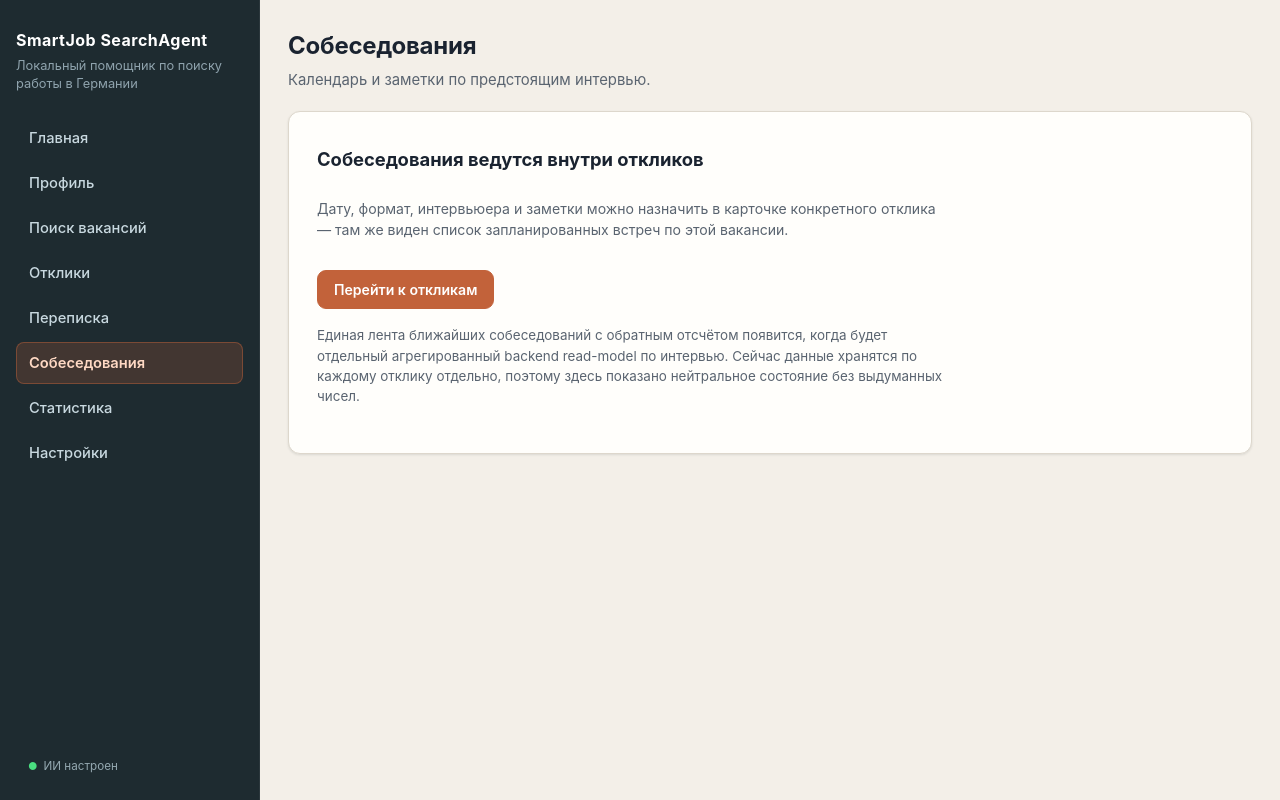
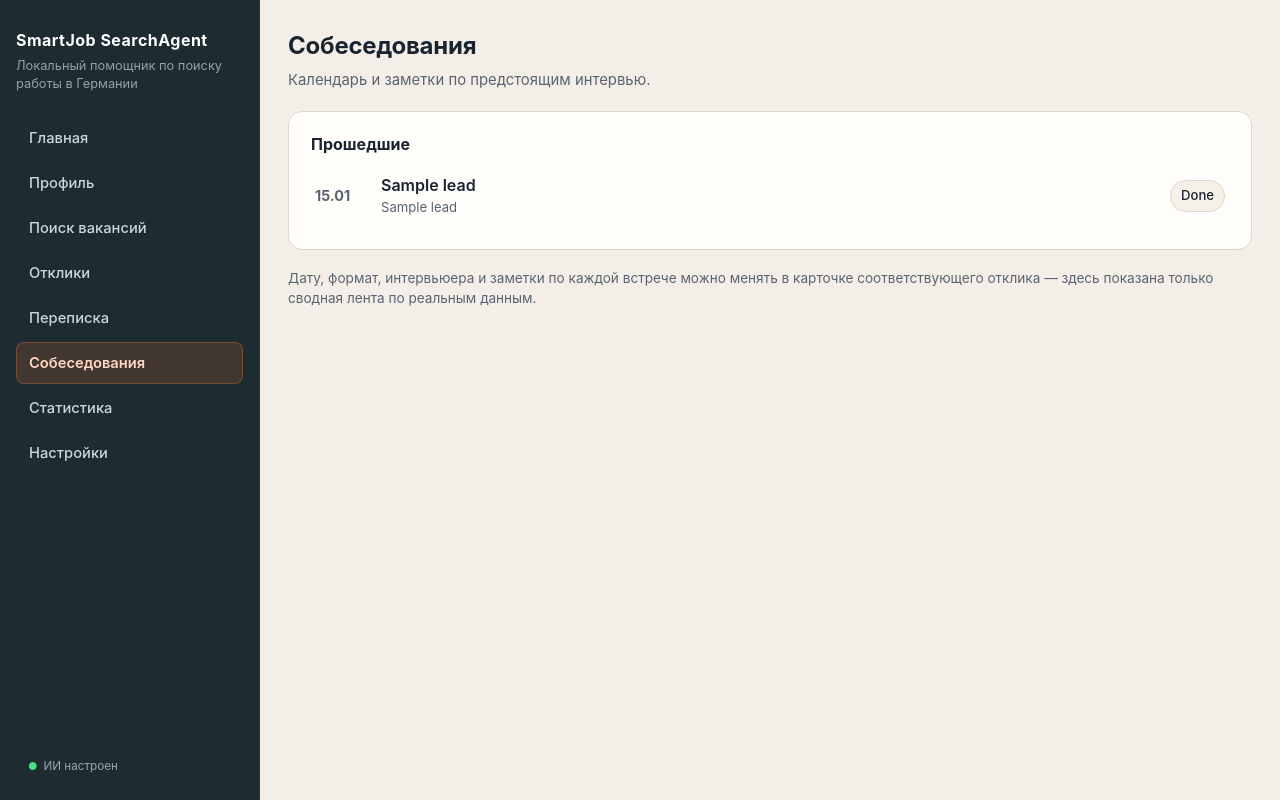
Before and after one commit to vanguar/SearchAgent, a FastAPI app: page /interviews in a window 1280 px wide. Run offline with FastAPI, Linux system fonts and the light colour scheme; tables that the repository leaves empty hold one stand-in row (values such as "Sample post"); some libraries are stand-ins or nearby versions.

Commit message:
Redesign Interviews screen to v2 (real lead data)
Replace the placeholder with a real interview feed built from the same
LeadService.build_dashboard_data read-model GET /dashboard already uses:
- Dark hero card for the nearest upcoming interview (countdown + time,
  title, company/source, real "Открыть отклик" link)
- "Ближайшие" and "Прошедшие" lists from lead.interview_at
- Honest empty state when no interviews are scheduled

No fabricated checklist/materials/reschedule controls — those have no
backend. Presentation-only Jinja helpers added: human_until, ru_month,
upcoming_interview test (all tz-safe for SQLite naive datetimes).

Co-Authored-By: Claude Opus 4.8 <noreply@anthropic.com>
Claude-Session: https://claude.ai/code/session_01E98fwxvfvCcP1bAMDQqrqf

```diff
--- a/app/static/css/app.css
+++ b/app/static/css/app.css
@@ -2684,3 +2684,161 @@ body {
     padding: 5px 12px;
   }
 }
+
+/* ── Interviews screen (redesign v2) ─────────────────────── */
+.iv-shell {
+  display: grid;
+  gap: 16px;
+  max-width: 1320px;
+}
+
+.iv-hero {
+  display: grid;
+  grid-template-columns: auto minmax(0, 1fr) auto;
+  align-items: center;
+  gap: 18px;
+  padding: 20px 22px;
+  border-radius: 16px;
+  background: var(--text-main);
+  color: #fff;
+}
+
+.iv-hero__date {
+  display: grid;
+  place-items: center;
+  width: 66px;
+  height: 66px;
+  border-radius: 14px;
+  background: rgba(255, 255, 255, 0.08);
+  border: 1px solid rgba(255, 255, 255, 0.14);
+}
+
+.iv-hero__date strong {
+  font-size: 1.5rem;
+  font-weight: 760;
+  line-height: 1;
+}
+
+.iv-hero__date span {
+  font-size: 0.72rem;
+  text-transform: uppercase;
+  letter-spacing: 0.06em;
+  color: rgba(255, 255, 255, 0.72);
+}
+
+.iv-hero__body {
+  display: grid;
+  gap: 4px;
+  min-width: 0;
+}
+
+.iv-hero__when {
+  font-size: 0.78rem;
+  font-weight: 700;
+  letter-spacing: 0.04em;
+  text-transform: uppercase;
+  color: var(--accent-soft);
+}
+
+.iv-hero__title {
+  margin: 0;
+  font-size: 1.12rem;
+  font-weight: 700;
+  color: #fff;
+}
+
+.iv-hero__meta {
+  margin: 0;
+  color: rgba(255, 255, 255, 0.72);
+  font-size: 0.9rem;
+}
+
+.iv-hero__actions {
+  display: flex;
+  gap: 8px;
+}
+
+.iv-list {
+  list-style: none;
+  margin: 0;
+  padding: 0;
+  display: grid;
+  gap: 2px;
+}
+
+.iv-row {
+  display: grid;
+  grid-template-columns: 54px 48px minmax(0, 1fr) auto;
+  align-items: center;
+  gap: 12px;
+  padding: 11px 4px;
+  border-top: 1px solid var(--line);
+}
+
+.iv-row:first-child {
+  border-top: none;
+}
+
+.iv-row--past {
+  grid-template-columns: 54px minmax(0, 1fr) auto;
+}
+
+.iv-row__date {
+  font-weight: 650;
+  font-size: 0.9rem;
+  color: var(--text-soft);
+}
+
+.iv-row__time {
+  font-size: 0.88rem;
+  color: var(--text-soft);
+}
+
+.iv-row__main {
+  display: grid;
+  gap: 1px;
+  min-width: 0;
+}
+
+.iv-row__main a {
+  color: var(--text-main);
+  font-weight: 600;
+  text-decoration: none;
+}
+
+.iv-row__main a:hover {
+  color: var(--accent-hover);
+}
+
+.iv-row__sub {
+  color: var(--text-soft);
+  font-size: 0.82rem;
+}
+
+.iv-row__when {
+  font-size: 0.82rem;
+  white-space: nowrap;
+}
+
+.iv-note {
+  margin: 2px 0 0;
+  font-size: 0.85rem;
+}
+
+@media (max-width: 760px) {
+  .iv-hero {
+    grid-template-columns: auto minmax(0, 1fr);
+  }
+  .iv-hero__actions {
+    grid-column: 1 / -1;
+  }
+  .iv-row,
+  .iv-row--past {
+    grid-template-columns: 50px minmax(0, 1fr);
+    grid-auto-flow: row;
+  }
+  .iv-row__time,
+  .iv-row__when {
+    display: none;
+  }
+}
--- a/app/templates/base.html
+++ b/app/templates/base.html
@@ -4,7 +4,7 @@
     <meta charset="utf-8" />
     <meta name="viewport" content="width=device-width, initial-scale=1" />
     <title>{% block title %}{{ page_title }} · {{ app_title }}{% endblock %}</title>
-    <link rel="stylesheet" href="{{ url_for('static', path='css/app.css') }}?v=search-redesign-20260830b" />
+    <link rel="stylesheet" href="{{ url_for('static', path='css/app.css') }}?v=interviews-redesign-20260830c" />
     <script defer src="{{ url_for('static', path='js/app.js') }}?v=query-tabs-20260521"></script>
     <script defer src="https://unpkg.com/htmx.org@1.9.12"></script>
   </head>
--- a/app/templates/pages/interviews.html
+++ b/app/templates/pages/interviews.html
@@ -1,21 +1,100 @@
 {% extends "base.html" %}
 
 {% block content %}
+{% if dashboard.warning_message %}
+<article class="panel">
+  <div class="notice warning">{{ dashboard.warning_message }}</div>
+</article>
+{% endif %}
+
+{% set interview_cards = dashboard.leads | selectattr("lead.interview_at") | list %}
+{% set upcoming = interview_cards | selectattr("lead.interview_at", "upcoming_interview") | sort(attribute="lead.interview_at") | list %}
+{% set past = interview_cards | rejectattr("lead.interview_at", "upcoming_interview") | sort(attribute="lead.interview_at", reverse=True) | list %}
+
+{% if interview_cards %}
+<div class="iv-shell">
+  {% if upcoming %}
+  {% set next_card = upcoming[0] %}
+  {% set next_lead = next_card.lead %}
+  <section class="iv-hero">
+    <div class="iv-hero__date">
+      <strong>{{ next_lead.interview_at.strftime("%d") }}</strong>
+      <span>{{ next_lead.interview_at | ru_month }}</span>
+    </div>
+    <div class="iv-hero__body">
+      <span class="iv-hero__when">
+        {{ next_lead.interview_at | human_until }} · {{ next_lead.interview_at.strftime("%H:%M") }}
+      </span>
+      <h3 class="iv-hero__title">{{ (next_lead.translated_title_ru or next_lead.vacancy_title) | unescape }}</h3>
+      <p class="iv-hero__meta">
+        {{ next_lead.company_name or "Компания не указана" }}
+        {% if next_lead.source_name %} · {{ next_lead.source_name }}{% endif %}
+        {% if next_card.status_label_ru %} · {{ next_card.status_label_ru }}{% endif %}
+      </p>
+    </div>
+    <div class="iv-hero__actions">
+      <a class="btn btn--light" href="/leads/{{ next_lead.id }}">Открыть отклик</a>
+    </div>
+  </section>
+
+  {% if upcoming | length > 1 %}
+  <section class="card">
+    <div class="card__head"><h3 class="card__title">Ближайшие</h3></div>
+    <ul class="iv-list">
+      {% for card in upcoming[1:] %}
+      <li class="iv-row">
+        <span class="iv-row__date">{{ card.lead.interview_at.strftime("%d.%m") }}</span>
+        <span class="iv-row__time">{{ card.lead.interview_at.strftime("%H:%M") }}</span>
+        <span class="iv-row__main">
+          <a href="/leads/{{ card.lead.id }}">{{ (card.lead.translated_title_ru or card.lead.vacancy_title) | unescape }}</a>
+          <span class="iv-row__sub">{{ card.lead.company_name or "Компания не указана" }}</span>
+        </span>
+        <span class="iv-row__when muted">{{ card.lead.interview_at | human_until }}</span>
+      </li>
+      {% endfor %}
+    </ul>
+  </section>
+  {% endif %}
+  {% endif %}
+
+  {% if past %}
+  <section class="card">
+    <div class="card__head"><h3 class="card__title">Прошедшие</h3></div>
+    <ul class="iv-list">
+      {% for card in past %}
+      <li class="iv-row iv-row--past">
+        <span class="iv-row__date">{{ card.lead.interview_at.strftime("%d.%m") }}</span>
+        <span class="iv-row__main">
+          <a href="/leads/{{ card.lead.id }}">{{ (card.lead.translated_title_ru or card.lead.vacancy_title) | unescape }}</a>
+          <span class="iv-row__sub">{{ card.lead.company_name or "Компания не указана" }}</span>
+        </span>
+        {% if card.status_label_ru %}
+        <span class="status-pill">{{ card.status_label_ru }}</span>
+        {% endif %}
+      </li>
+      {% endfor %}
+    </ul>
+  </section>
+  {% endif %}
+
+  <p class="muted iv-note">
+    Дату, формат, интервьюера и заметки по каждой встрече можно менять в карточке
+    соответствующего отклика — здесь показана только сводная лента по реальным данным.
+  </p>
+</div>
+{% else %}
 <article class="panel empty-panel">
   <div class="empty-panel__body">
-    <h3>Собеседования ведутся внутри откликов</h3>
+    <h3>Пока нет назначенных собеседований</h3>
     <p class="muted">
-      Дату, формат, интервьюера и заметки можно назначить в карточке конкретного отклика —
-      там же виден список запланированных встреч по этой вакансии.
+      Как только в карточке отклика вы назначите дату собеседования, встреча появится здесь
+      — с обратным отсчётом и ссылкой на отклик. Никаких выдуманных чисел: лента строится
+      только из реально сохранённых интервью.
     </p>
     <div class="empty-panel__actions">
       <a class="btn-primary" href="/leads">Перейти к откликам</a>
     </div>
-    <p class="muted empty-panel__note">
-      Единая лента ближайших собеседований с обратным отсчётом появится, когда будет
-      отдельный агрегированный backend read-model по интервью. Сейчас данные хранятся
-      по каждому отклику отдельно, поэтому здесь показано нейтральное состояние без выдуманных чисел.
-    </p>
   </div>
 </article>
+{% endif %}
 {% endblock %}
```
Also changed, not shown: app/web/routes/interviews.py (+16 -2 lines), app/web/views.py (+64 -0 lines).
